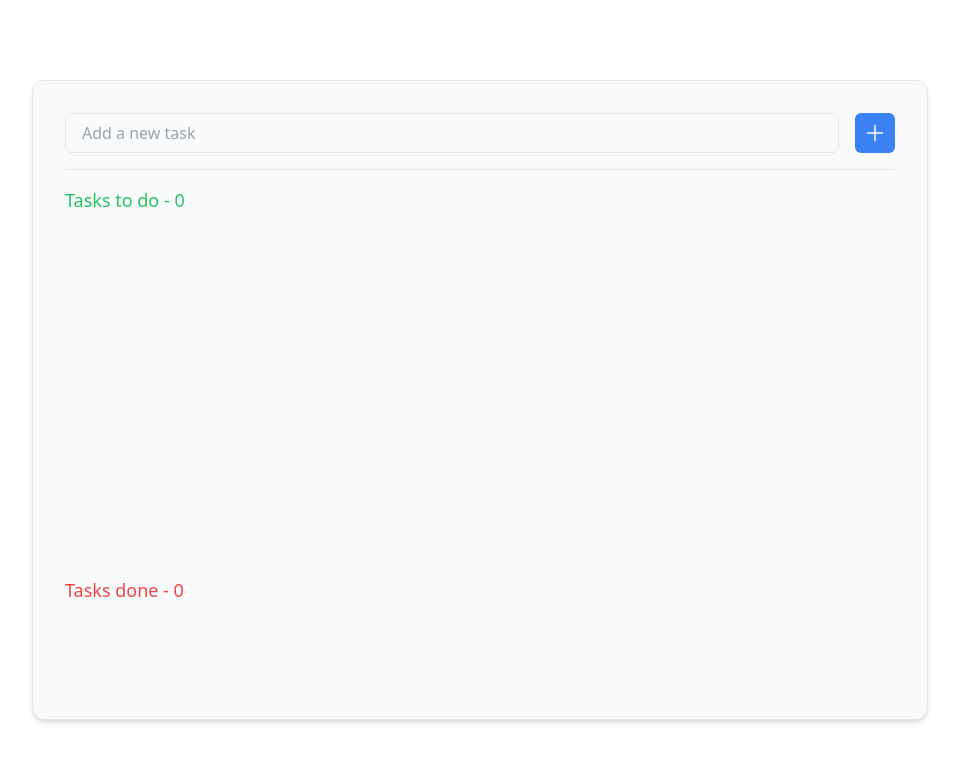
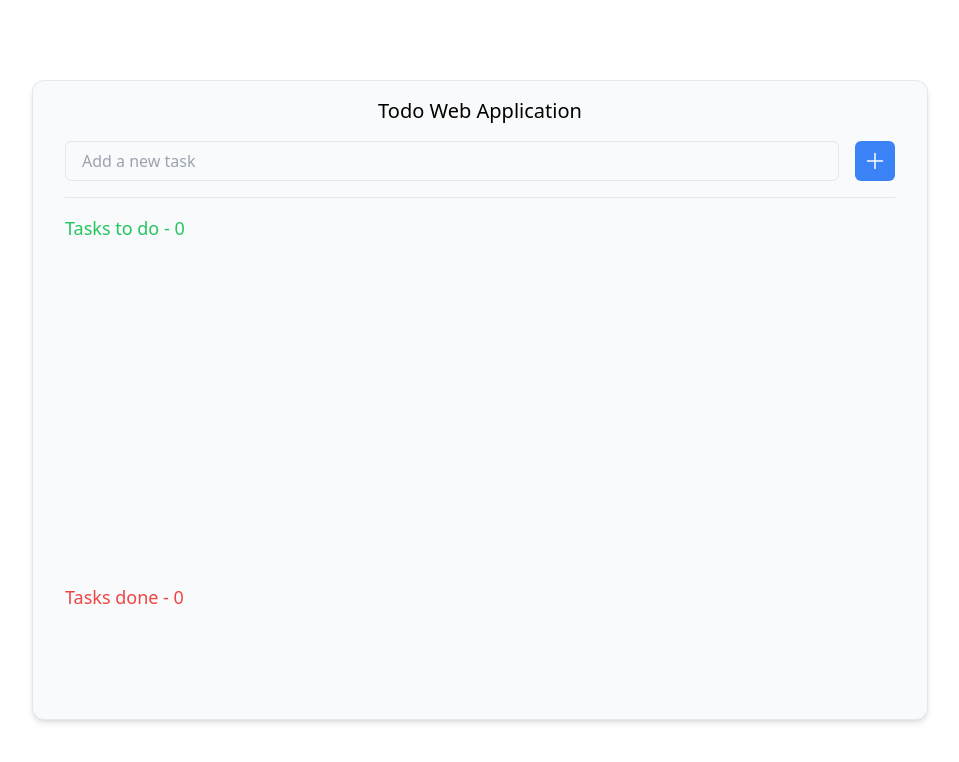
Before and after one commit to mg-wunna/todo-web-application, a React (Vite) app: page / in a window 1280 px wide. Shown: the top 762 px of the page, without its empty margins (160-1119 px from the left). Built offline with nearby package versions, Linux system fonts and the light colour scheme.

Commit message:
feat: 🎸 add application title

```diff
--- a/src/application.tsx
+++ b/src/application.tsx
@@ -75,7 +75,9 @@ const App = () => {
   return (
     <div className="flex h-screen w-screen items-center justify-center">
       {/* Centered division */}
-      <div className="flex h-[80vh] w-[70vw] flex-col overflow-hidden rounded-xl border border-solid border-gray-200 bg-gray-50 p-8 pb-0 shadow-md">
+      <div className="flex h-[80vh] w-[70vw] flex-col overflow-hidden rounded-xl border border-solid border-gray-200 bg-gray-50 p-8 pt-4 pb-0 shadow-md">
+        <h1 className="text-center mb-4 text-xl">Todo Web Application</h1>
+
         {/* Add todo input and button */}
         <AddTodo keyword={keyword} onKeywordChange={setKeyword} onAddClick={addTaskHandler} />
 
```
